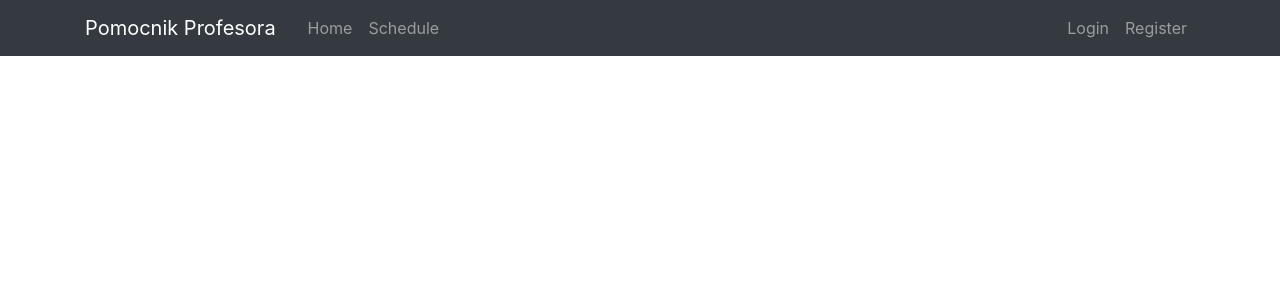
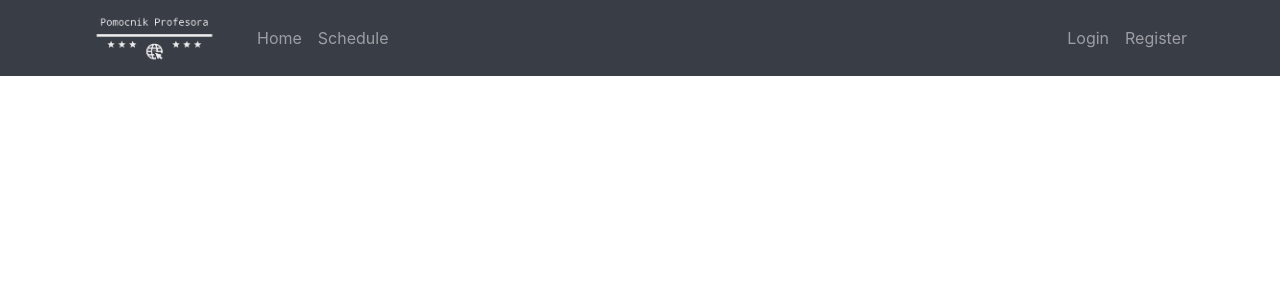
Before and after one commit to atamaniac/LearningApp, a Flask app: page / in a window 1280 px wide. Shown: the top 300 px of the page. Run offline with Flask 2, Linux system fonts and the light colour scheme; some libraries are stand-ins or nearby versions.

Commit message:
logo - issue navbar

```diff
--- a/LearningApp/flaskApp/templates/layout.html
+++ b/LearningApp/flaskApp/templates/layout.html
@@ -17,9 +17,9 @@
   </head>
   <body>
     <header class="site-header">
-      <nav class="navbar navbar-expand-md navbar-dark bg-dark fixed-top">
+      <nav class="navbar navbar-expand-md navbar-dark fixed-top" style="background-color: #393d46;">
         <div class="container">
-          <a class="navbar-brand mr-4" href="/">Pomocnik Profesora</a>
+          <a class="navbar-brand mr-4" href="/"><img src="/static/img/profile_pics/logo1.jpg" width="140" height="50"></a>
           <button class="navbar-toggler" type="button" data-toggle="collapse" data-target="#navbarToggle" aria-controls="navbarToggle" aria-expanded="false" aria-label="Toggle navigation">
             <span class="navbar-toggler-icon"></span>
           </button>
```
Also changed, not shown: LearningApp/flaskApp/static/img/profile_pics/logo1.jpg (added).
